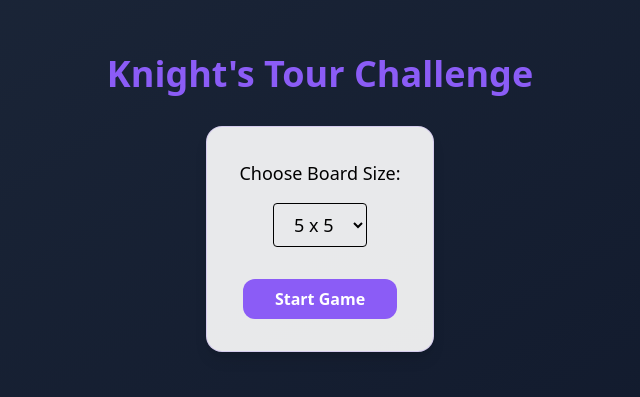
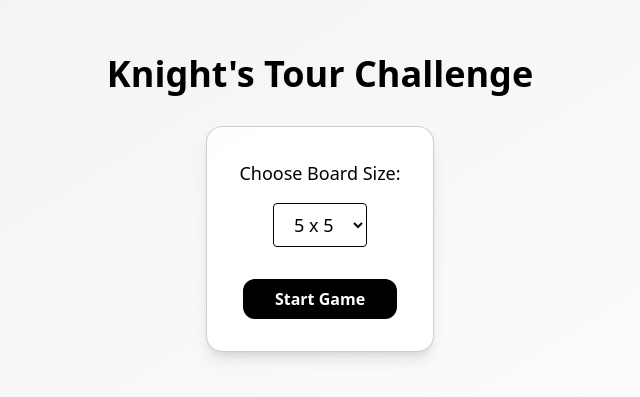
Before and after one commit to GhayoorShan/Knights-Tour-Codex, a Next.js app: page / in a window 1280 px wide. Shown: the part 197-594 px from the top of the page, without its empty margins (320-960 px from the left). Built offline with nearby package versions, Linux system fonts and the light colour scheme.

Commit message:
Apply monochrome theme

```diff
--- a/app/globals.css
+++ b/app/globals.css
@@ -2,11 +2,12 @@
 
 :root {
 
-  --background: #0f172a;
-  --foreground: #e2e8f0;
-  --primary: #8b5cf6;
-  --secondary: #fbbf24;
-  --surface: #1e293b;
+  /* Monochrome colour scheme */
+  --background: #ffffff; /* page background */
+  --foreground: #000000; /* text */
+  --primary: #000000;   /* accents and headers */
+  --secondary: #ffffff; /* secondary accents */
+  --surface: #f0f0f0;   /* cards and surfaces */
 
 }
 
@@ -19,10 +20,9 @@
 
 @media (prefers-color-scheme: dark) {
   :root {
-    --background: #0a0a0a;
-    --foreground: #f8fafc;
-    --surface: #111827;
-
+    --background: #000000;
+    --foreground: #ffffff;
+    --surface: #1a1a1a;
   }
 }
 
--- a/components/Square.tsx
+++ b/components/Square.tsx
@@ -67,7 +67,7 @@ export default function Square({
         <span
           className="text-xl font-bold select-none"
           style={{
-            color: squareColor === "#242424" ? "#f6f6f6" : "#242424",
+            color: squareColor === "#000000" ? "#ffffff" : "#000000",
           }}
         >
           {moveNum}
--- a/components/play/GameBoard.tsx
+++ b/components/play/GameBoard.tsx
@@ -58,9 +58,9 @@ export default function GameBoard({
 
   const boardPx = boardSize * cellSize;
 
-  // Chessboard color palette (modern look)
-  const chessLight = "#f6f6f6"; // almost white
-  const chessDark = "#242424"; // almost black
+  // Chessboard color palette: classic black and white
+  const chessLight = "#ffffff"; // white
+  const chessDark = "#000000"; // black
 
   return (
     <div
--- a/components/play/GameInfo.tsx
+++ b/components/play/GameInfo.tsx
@@ -25,7 +25,7 @@ export default function GameInfo({
       )}
       <span>Attempts: {attempts}</span>
       {showVictory ? (
-        <span className="text-green-600 animate-pulse">
+        <span className="animate-pulse text-[var(--foreground)]">
           🎉 You completed the Knight's Tour!
         </span>
       ) : showFailure ? (
```
